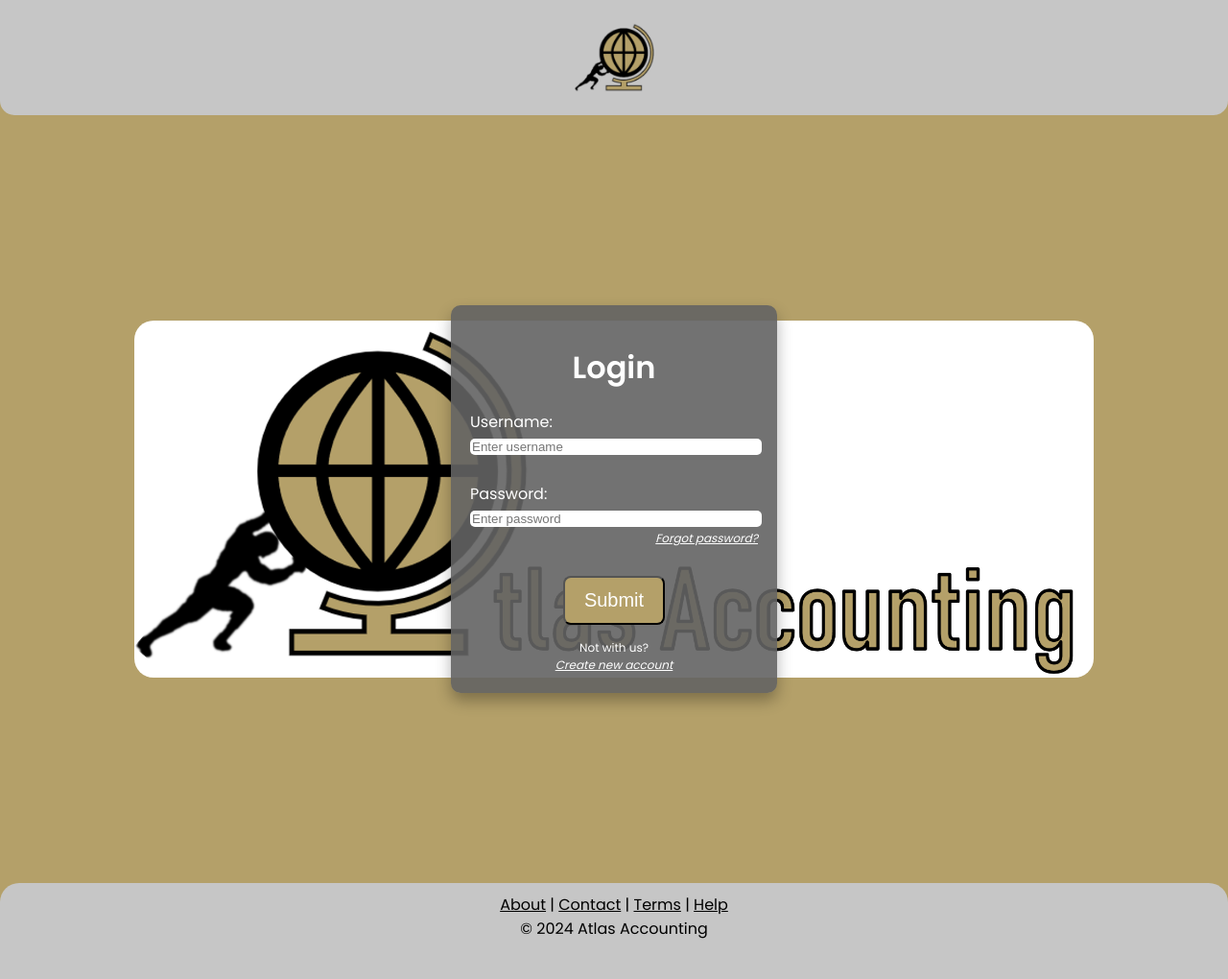
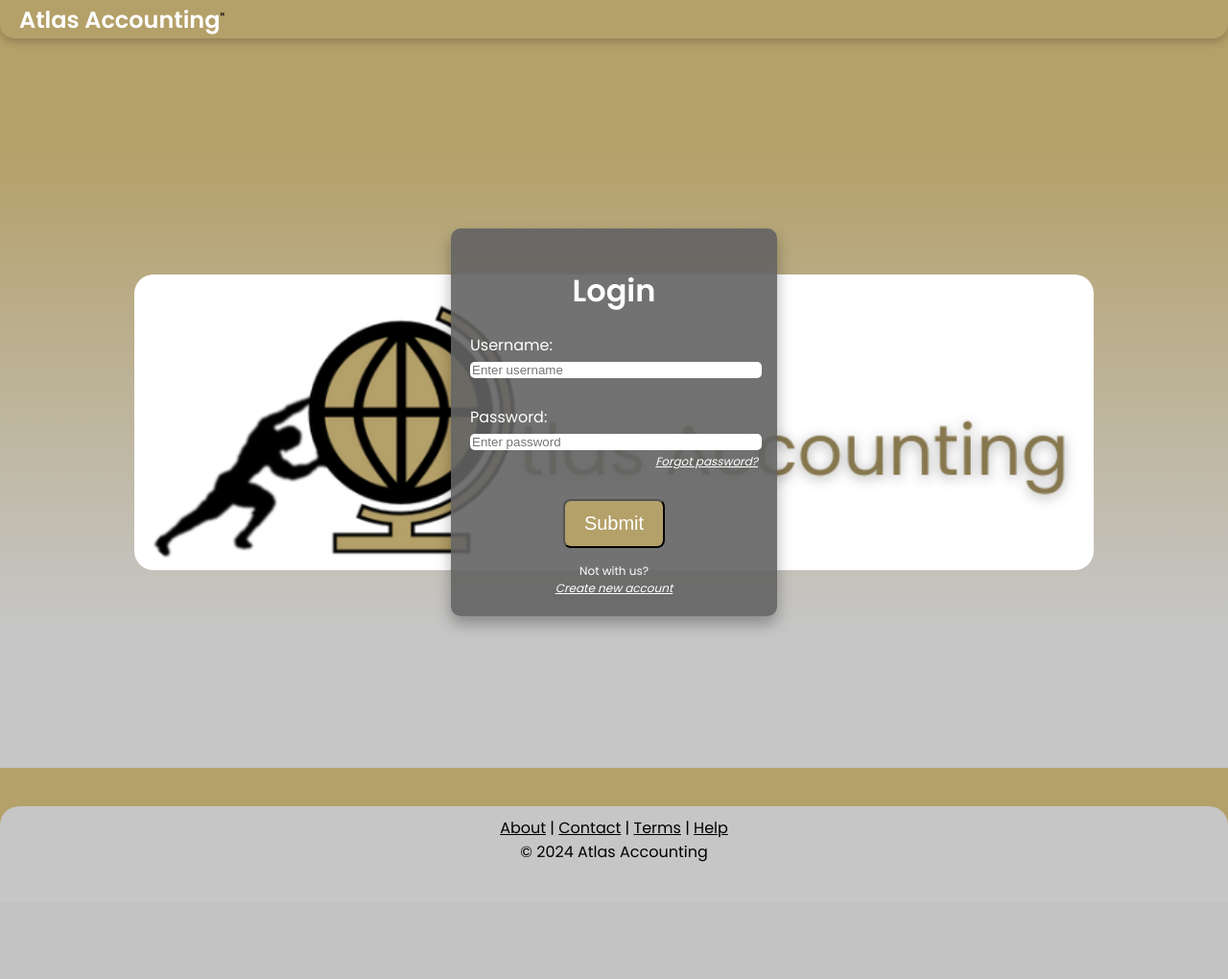
Before and after one commit to I-am-Signal/Atlas-Accounting, a Flask app: page /login in a window 1280 px wide. Shown: the whole page at 96% size. After the commit the page ends 898 px from the top, so only its background shows below. Run offline with Flask 3, Linux system fonts and the light colour scheme; some libraries are stand-ins or nearby versions.

Commit message:
more UI changes

```diff
--- a/public/static/style.css
+++ b/public/static/style.css
@@ -1,6 +1,7 @@
 html,
 body {
-  background: #B4A069;
+  background: rgb(180,160,105);
+background: linear-gradient(180deg, rgba(180,160,105,1) 19%, rgba(198,198,198,1) 82%);
   color: black;
   font-family: 'Poppins', sans-serif;
   margin: 0;
@@ -16,23 +17,29 @@ body {
 
 
 .header {
-  background-color: #C6C6C6;
-  height: 15vh;
+  background-color: #B4A069;
+  height: 5vh;
   max-height: 150px;
   border-bottom-left-radius: 15px;
   border-bottom-right-radius: 15px;
   display: flex;
-  justify-content: center;
   align-items: center;
-  z-index: 1;
+  padding-left: 20px; /* Adds space on the left to align the text better */
+  box-shadow: 0 4px 8px rgba(0, 0, 0, 0.2);
 }
 
-.header img {
-  width: 95px;
-  max-width: 100%;
-  display: block;
-  margin: 0 auto;
+.logo a {
+  font-family: 'Poppins', sans-serif;
+  font-size: 1.5rem; /* Adjust font size */
+  font-weight: 600;  /* Use a semi-bold font weight for emphasis */
+  color: white;
+  text-decoration: none; /* Removes underline */
 }
+
+.logo a:hover {
+  color: #ffffff; /* Optional: you can adjust the hover effect */
+}
+
 
 .page {
   display: flex;
--- a/public/templates/base.html
+++ b/public/templates/base.html
@@ -43,7 +43,10 @@
           </div>
         </div>
       </nav> -->
-      <a href='/'><img src="..\static\resources\Atlas Accounting logo no text.png"></a>
+      <div class="logo">
+          <a href="/" id="logo">Atlas Accounting</a>
+      </div>
+      </header>"
     </div>
 
     <div class="alert alter-dismissable fade show messagesContainer">
--- a/public/templates/login.html
+++ b/public/templates/login.html
@@ -1,7 +1,7 @@
 {% extends "base.html" %} {% block title %}Login{% endblock %} {% block content
 %}
 <div class="page">
-  <img src="..\static\resources\Atlas Accounting.png">
+  <img src="..\static\resources\NewLogo.png">
   <div class="login">
     <form method="POST">
       <h1>Login</h1>
```
Also changed, not shown: public/static/resources/NewLogo.png (added).
